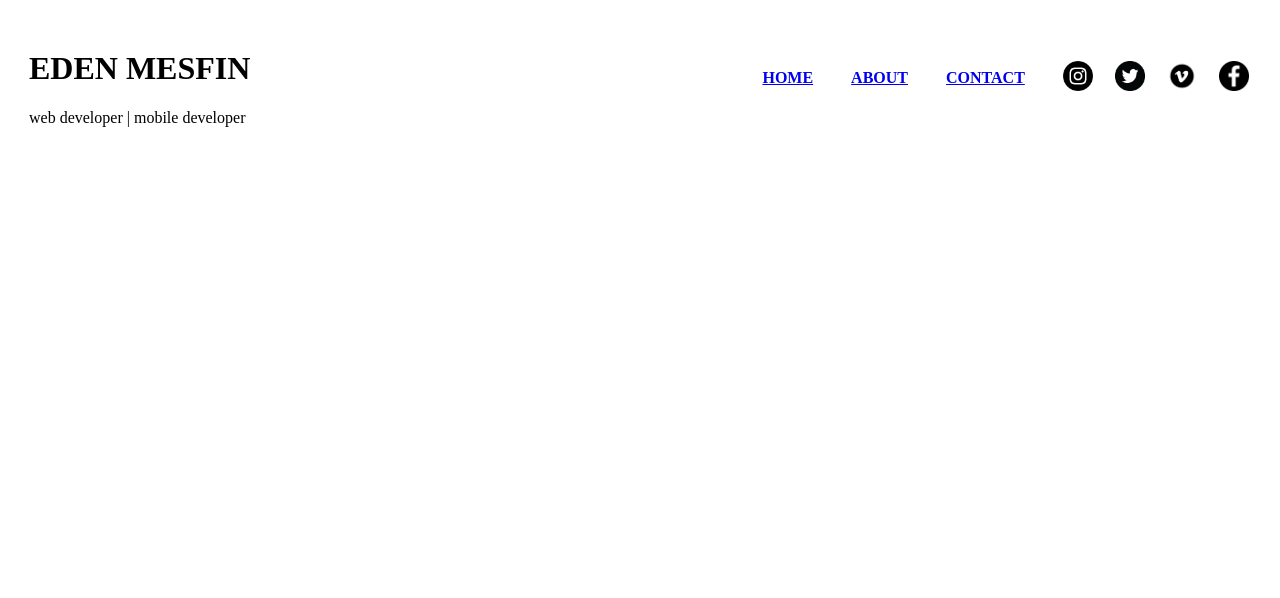
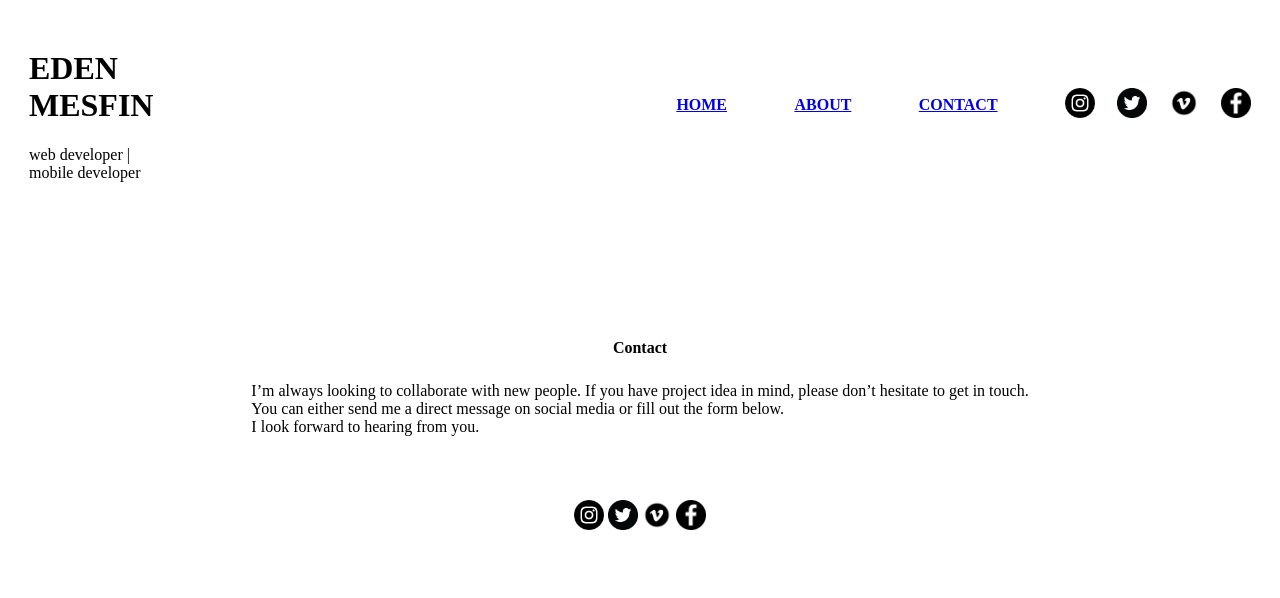
Before and after one commit to Edenmt301/MyPersonalWeb, a plain HTML site: page contact.html in a window 1280 px wide. Drawn offline with Linux system fonts and the light colour scheme.

Commit message:
my fifth draft version 1.0.4

```diff
--- a/contact.html
+++ b/contact.html
@@ -12,17 +12,39 @@
      <h1>EDEN MESFIN</h1>web developer | mobile developer
             </td>
             <td><pre>                                                            </pre></td>
-            <td><a href="home.html"><strong>HOME</strong></a>&emsp;</td>
-            <td> <a href="about.html"><strong> ABOUT</strong></a>&emsp;</td>
-            <td><a href="contact.html"><strong>CONTACT</strong></a>&emsp;</td>
+            <td><a href="home.html"><strong>HOME</strong></a></td>
+            <td><pre>   </pre></td>
+            <td> <a href="about.html"><strong> ABOUT</strong></a></td>
+            <td><pre>   </pre></td>
+            <td><a href="contact.html"><strong>CONTACT</strong></a></td>
+            <td><pre>   </pre></td>
             <td><img src="./assets/images/dark-instagram-96.png" alt="" height="30" width="30"></td>
             <td><img src="./assets/images/dark-twitter-96.png" alt="" height="30" width="30"></td>
             <td><img src="./assets/images/vimeo.png" alt="" height="30" width="30"></td>
             <td><img src="./assets/images/facebook4.png" alt="" height="30" width="30"></td>
          </tr>
-
+         <tr><td><br><br><br><br><br></td></tr>
         </table>
-
+        <table align="center" cellspacing="2">
+            <tr>
+                <td><h4 align="center">Contact</h4></td>
+                </tr>
+                <tr>
+                <td>I’m always looking to collaborate with new people.
+                    If you have project idea in mind, please don’t hesitate to get in touch. <br>
+                    You can either send me a direct message on social media or fill out the form below. <br>
+                    I look forward to hearing from you.</td>
+            </tr>
+            <tr><td><br><br><br></td></tr>
+            <table align="center">
+            <tr>
+            <td ><img src="./assets/images/dark-instagram-96.png" alt="" height="30" width="30"></td>
+            <td ><img src="./assets/images/dark-twitter-96.png" alt="" height="30" width="30"></td>
+            <td ><img src="./assets/images/vimeo.png" alt="" height="30" width="30"></td>
+            <td ><img src="./assets/images/facebook4.png" alt="" height="30" width="30"></td>
+            </tr>
+            <tr><td><br><br><br></td></tr>
+        </table>
 
 </body>
 </html>
```
Also changed, not shown: about.html (+6 -3 lines), home.html (+6 -3 lines), index.html (+7 -4 lines).
